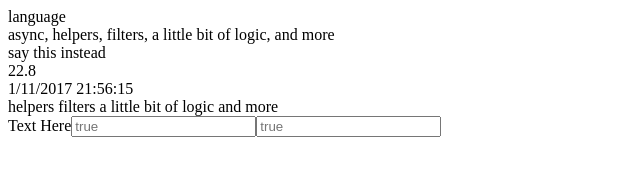
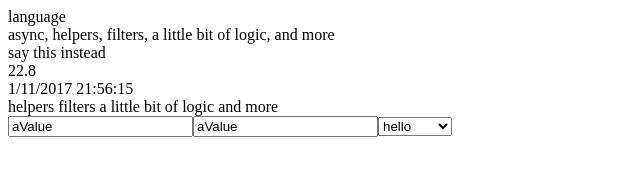
Before and after one commit to davidemaser/pikl, a website: page index.html in a window 1280 px wide. Shown: the whole page, without its empty margins (0-640 px from the left). Drawn offline with nearby package versions, Linux system fonts and the light colour scheme.

Commit message:
Extending pikl

```diff
--- a/index.html
+++ b/index.html
@@ -12,10 +12,7 @@
 <tpl>{@calc}228{@divide}10{/calc}</tpl>
 <tpl>{@date}</tpl>
 <tpl>{@ajax}{@src=data/source.json,@index=features,@node=name,@repeat=true}{/ajax}</tpl>
-<tpl is="form">{@name=mainForm,action=thelong.php}
-    <tpl>{@input,@type=text,@name=features,@id=user,@placeholder=true,@label=Text Here}</tpl>
-    <tpl>{@input,@type=password,@name=pass,@id=pass,@placeholder=true}</tpl>
-</tpl>
+<tpl is="form">{@json}{ "action":"action.php", "name":"myForm", "items":[ { "element":"input", "type":"text", "name":"aName", "placeholder":"aPlaceholder", "value":"aValue" }, { "element":"input", "type":"text", "name":"anotherName", "placeholder":"aPlaceholder", "value":"aValue" }, { "element":"select", "name":"thisName", "options":[ { "name":"hi", "value":"hello" }, { "name":"bye", "value":"goodbye" } ] } ] }{/json}</tpl>
 <script src="src/pikl.js"></script>
 </body>
 </html>
--- a/src/pikl.js
+++ b/src/pikl.js
@@ -15,9 +15,6 @@ var Pikl = {
     Operators:['=','!=','>','<','<=','>='],
     Ajax:{
         params:['src','index','node','repeat']
-    },
-    Form:{
-        closures:['select','button','form']
     },
     Index:{},
     Init:{
@@ -40,81 +37,27 @@ var Pikl = {
                     Index object, we can start searching in the
                     html for Pikl template objects
                      */
-                    Pikl.Init.Content('body','fr');
+                    p.Init.Content('body','fr');
                 }
             })
         },
         Content:function(node){
-            function checkForLabel(obj){
-                var labelObj = {},o;
-                for(o in obj){
-                    if(obj[o].indexOf('label')>-1){
-                        labelObj.label = obj[o].replace('label=','');
-                    }
-                    if(obj[o].indexOf('name')>-1){
-                        labelObj.name = obj[o].replace('name=','');
-                    }
-                }
-                if(labelObj.label !== undefined){
-                    return '<label for="'+labelObj.name+'">'+labelObj.label+'</label>';
-                }
-            }
-            function genFormTag(obj,content){
-                var formObject,formString,root,o,f;
-                formObject = [];
-                formString = '';
-                for(o in obj){
-                    formObject.push(obj[o].split('='));
-                }
-                for(f in formObject){
-                    root = formObject[f];
-                    formString += ' '+root[0]+'="'+root[1]+'"';
-                }
-                return '<form'+formString+'>'+content+'</form>';
-            }
            var appendComma = false,targetObject={},targetBinding='',targetNode,targetContent,conditional,conditionType,conditionArgument,conditionCase={},t;
             node = node || 'body';
             $('tpl').each(function(){
-                var keyString = '',formTagObject,formObject,itemCount,formItem,thisFormObjectType,f,o;
+                var keyString = '';
                 targetBinding = $(this).attr('is');
                 targetObject = pi[targetBinding];
                 targetContent = $(this).html();
                 if(targetBinding == 'form'){
-                    formTagObject = $(this).text().replace('{@','').split('}')[0].split(',');
-                    formObject = {};
-                    itemCount = 1;
-                    $('tpl[is="form"]').find('tpl').each(function(){
-                        /*
-                        collect form items within template
-                         */
-                        formItem = $(this).html().replace(/@/g,'').replace(/{/g,'').replace(/}/g,'').split(',');
-                        formObject[itemCount] = formItem;
-                        itemCount++;
-                    });
-                    var formString = '',obj,objFin;
-                    for(f in formObject){
-                        checkForLabel(formObject[f]);
-                        obj = formObject[f];
-                        formString += checkForLabel(obj) !== undefined ? checkForLabel(obj) : '';
-                        formString += '<';
-                        thisFormObjectType = obj[0];
-                        for(o in obj){
-                            objFin = obj[o].split('=');
-                            if(objFin.length == 1){
-                                //single object like name or disabled
-                                formString += objFin[0]+' ';
-                            }else{
-                                if(objFin[0] !== 'label') {
-                                    formString += objFin[0] + '="' + objFin[1] + '" ';
-                                }else{
-
-                                }
-                            }
+                    if (targetContent.indexOf('@') > -1) {
+                        conditional = targetContent.split('@')[1].split('}')[0];
+                        if(conditional == "json"){
+                            targetContent = targetContent.replace('{@json}','').replace('{/json}','');
+                            pf.Build(JSON.parse(targetContent),$(this));
+                            //buildFormFromObject(JSON.parse(targetContent),$(this));
                         }
-                        formString += $.inArray(thisFormObjectType,Pikl.Form.closures) > 1 ? '</'+thisFormObjectType+'>': '/>';
                     }
-                    $('<div>' + genFormTag(formTagObject,formString) + '</div>').insertBefore($(this));
-                    $(this).remove();
                 }else if($(this).parent().attr('is') !== 'form'){
                     if (targetContent.indexOf('@') > -1) {
                         //we have functions
@@ -125,10 +68,9 @@ var Pikl = {
                         if (targetContent.indexOf('{@else}') > -1) {
                             conditionCase.false = targetContent.replace(conditional, '').replace('{@}', '').split('{')[1].replace('@else}', '');
                         }
-                        console.log(conditionType);
                         switch (conditionType) {
                             case 'if':
-                                var dateUnit = Pikl.Assistants.Date();
+                                var dateUnit = $p.Assistants.Date();
                                 if (conditionArgument.indexOf('and') > -1) {
                                     conditionArgument = conditionArgument.split('and');
                                 }
@@ -136,8 +78,8 @@ var Pikl = {
                                     var calc = conditionArgument[c].trim();
                                     calc = calc.split(' ');
                                     for (var d in calc) {
-                                        if ($.inArray(calc[d], Pikl.DateConditions) > -1) {
-                                            if (Pikl.Assistants.Comparison(dateUnit[calc[d]], calc[1], parseInt(calc[2]))) {
+                                        if ($.inArray(calc[d], $p.DateConditions) > -1) {
+                                            if ($p.Assistants.Comparison(dateUnit[calc[d]], calc[1], parseInt(calc[2]))) {
                                                 $('<div>' + conditionCase.true + '</div>').insertBefore($(this));
                                                 $(this).remove();
                                             } else {
@@ -152,12 +94,12 @@ var Pikl = {
                                 var calcString = targetContent.replace('{@calc}', '').replace('{/calc}', '');
                                 var calcMethod = calcString.split('{@')[1].split('}')[0];
                                 var calcValues = calcString.split('{@' + calcMethod + '}');
-                                $('<div>' + Pikl.Assistants.Calculate(calcValues[0], calcMethod, calcValues[1]) + '</div>').insertBefore($(this));
+                                $('<div>' + $p.Assistants.Calculate(calcValues[0], calcMethod, calcValues[1]) + '</div>').insertBefore($(this));
                                 $(this).remove();
                                 break;
                             case 'date':
                                 var dateString = targetContent.replace('{@date}', '').replace('{/date}', '');
-                                $('<div>' + Pikl.Assistants.Date(true) + '</div>').insertBefore($(this));
+                                $('<div>' + $p.Assistants.Date(true) + '</div>').insertBefore($(this));
                                 $(this).remove();
                                 break;
                             case 'ajax':
@@ -169,11 +111,11 @@ var Pikl = {
                                 for (var p in ajaxParams) {
                                     var param = ajaxParams[p].split('=')[0].replace('}', '').replace('{', '').replace('@', '');
                                     var value = ajaxParams[p].split('=')[1].replace('}', '').replace('{', '').replace('@', '');
-                                    if ($.inArray(param, Pikl.Ajax.params) > -1) {
+                                    if ($.inArray(param, $p.Ajax.params) > -1) {
                                         ajaxObject[param] = value;
                                     }
                                 }
-                                Pikl.Assistants.Ajax(ajaxObject).done(function (result) {
+                                $p.Assistants.Ajax(ajaxObject).done(function (result) {
                                     result = ajaxObject.index !== undefined && ajaxObject.index !== '' ? result[ajaxObject.index] : result;
                                     if (ajaxObject.repeat == true || ajaxObject.repeat === 'true') {
                                         for (var r in result) {
@@ -205,6 +147,62 @@ var Pikl = {
                     }
                 }
             });
+        }
+    },
+    Form:{
+        closures:['select','input','button','textarea','form'],
+        Build:function(obj,target){
+            if(obj !== undefined && typeof obj == 'object') {
+                target = target || $('tpl[is="form"]');
+                var formTemplate = '<form name="{{name}}" action="{{action}}">{{formItems}}</form>';
+                var formObject = {};
+                $.each(obj, function (key, value) {
+                    formObject[key] = value;
+                    if (key == 'items') {
+                        formObject['items'] = value;
+                    }
+                });
+                layoutForm(formObject);
+                function layoutForm(obj) {
+                    for (var o in obj) {
+                        if (typeof obj[o] !== 'object') {
+                            formTemplate = formTemplate.replace('{{' + o + '}}', obj[o]);
+                        } else {
+                            var formItems = obj[o];
+                        }
+                    }
+                    handleFormItem(formTemplate, formItems);
+                }
+                function handleFormItem(template, obj) {
+                    var string = '';
+                    for (var o in obj) {
+                        var tempObject = obj[o];
+                        var formType = obj[o].element;
+                        if($.inArray(formType,pf.closures)>-1) {
+                            if (formType == 'input') {
+                                string += '<input type="' + obj[o].type + '" name="' + obj[o].name + '" placeholder="' + obj[o].placeholder + '" value="' + obj[o].value + '" />';
+                            } else if (formType == 'select') {
+                                string += '<select name="' + obj[o].name + '">{{options}}</select>';
+                            } else if (formType == 'button') {
+                                string += '<button name="' + obj[o].name + '">' + obj[o].value + '</button>';
+                            }
+                            for (var t in tempObject) {
+                                if (typeof tempObject[t] == 'object') {
+                                    var optionObject = tempObject[t];
+                                    var optionString = '';
+                                    for (var a in optionObject) {
+                                        optionString += '<option name="' + optionObject[a].name + '">' + optionObject[a].value + '</option>';
+                                    }
+                                }
+                            }
+                            if (optionString !== undefined && optionString !== '') {
+                                string = string.replace('{{options}}', optionString);
+                            }
+                        }
+                    }
+                    target.empty().html(template.replace('{{formItems}}', string));
+                }
+            }
         }
     },
     Assistants: {
@@ -272,3 +270,4 @@ var Pikl = {
 var $p = p = Pikl;
 var pi = Pikl.Index;
 var pij = Pikl.Init.Json();
+var pf = Pikl.Form;
```
